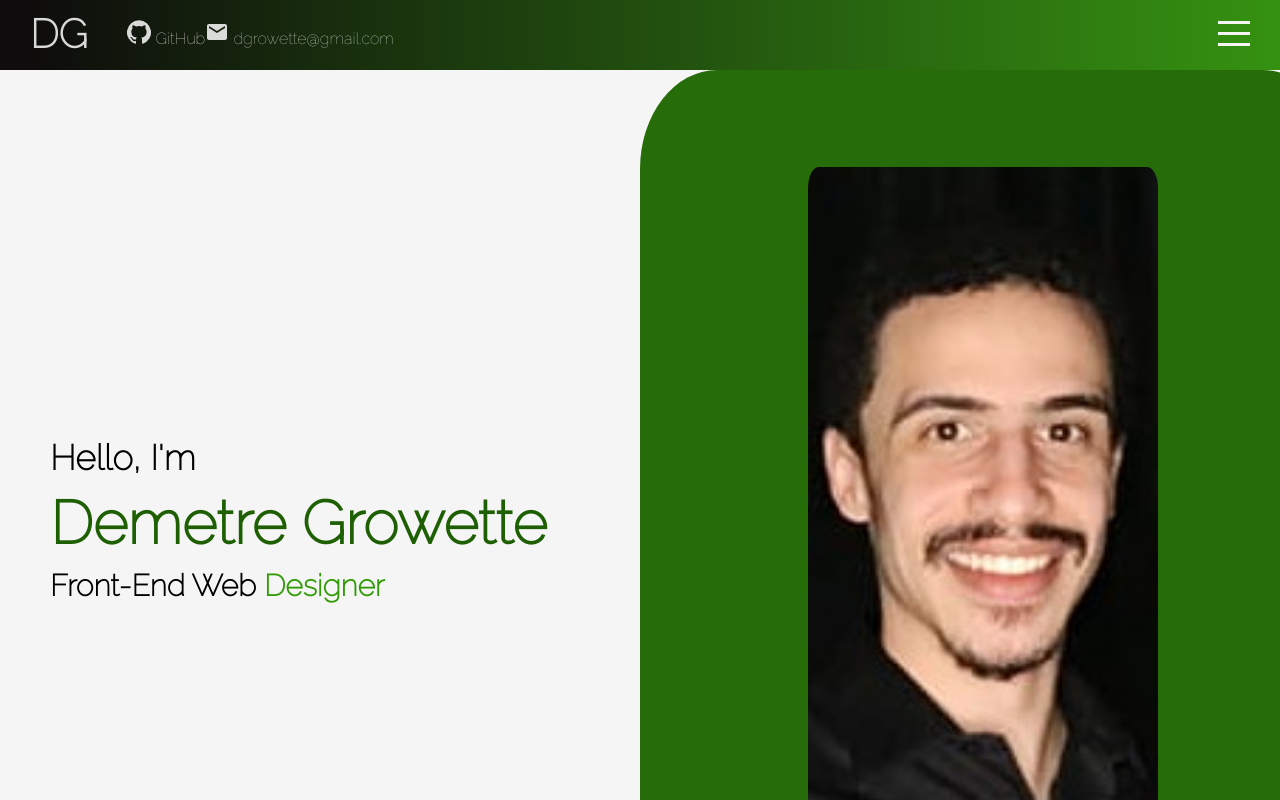
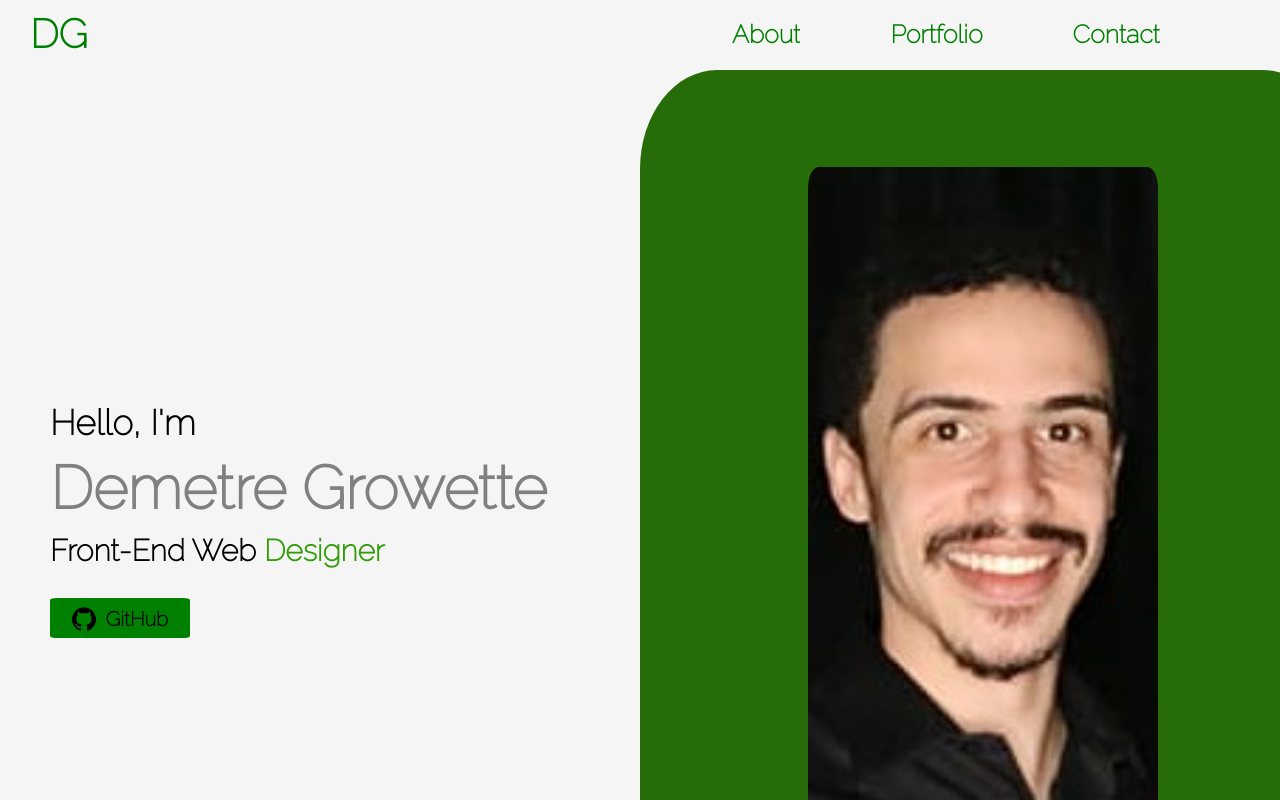
Before and after one commit to Trane7/portfolio, a React (Create React App) app in the folder portfolio/: page / in a window 1280 px wide. Built offline with nearby package versions, Linux system fonts and the light colour scheme; the HTML template or start-up script is replaced by a standard one.

Commit message:
fixed and aligned items on the left side of the intro page and go a functional button

```diff
--- a/portfolio/src/components/intro/Intro.jsx
+++ b/portfolio/src/components/intro/Intro.jsx
@@ -1,6 +1,7 @@
 import "./intro.scss";
 import { init } from 'ityped';
 import { useEffect, useRef } from "react";
+import {GitHub, Mail} from "@material-ui/icons";
 
 export default function Intro() {
 
@@ -22,10 +23,14 @@ export default function Intro() {
             <h2>Hello, I'm</h2>
             <h1>Demetre Growette</h1>
             <h3>Front-End Web <span ref={textRef}></span></h3>
+            <div className="itemContaner">
+            {/* <GitHub className="icon" /> add icons here */}
+            <a href="https://github.com/Trane7">
+            <button><GitHub className="icon" />GitHub</button>
+            </a>
+
+            </div>
           </div>
-          <a href="#portfolio">
-            <img src="assets/down.png" alt="" />
-          </a>
         </div>
         <div className="right">
         <div className="imgContainer">
--- a/portfolio/src/components/intro/intro.scss
+++ b/portfolio/src/components/intro/intro.scss
@@ -36,6 +36,7 @@
         flex: 0.5;
         position: relative;
 
+
         .wrapper{
             width: 100%;
             height: 100%;
@@ -45,16 +46,27 @@
             justify-content: center;
 
 
+
+
             @include mobile{
                 padding-left: 0;
                 align-items: center;
             }
 
 
+
+
+            a {
+                display: flex;
+                text-decoration: none;
+                margin-right: 60px;
+            }
+
+
             h1{
                 font-size: 60px;
                 margin: 10px 0;
-                color: rgb(29, 95, 2);
+                color: grey;
 
                 @include mobile{
                     font-size: 40px;
@@ -96,22 +108,24 @@
                     }
                 }
             }
-        }
-        a {
-            position: absolute;
-            bottom: 10px;
-            left: 40%;
 
-            img {
-                width: 30px;
-                background-color: transparent;
-                animation: arrowBlink 2s infinite;
+            button {
+                height: 40px;
+                width: 140px;
+                margin-top: 30px;
+                background-color: green;
+                border: whitesmoke;
+                border-radius: 5%;
+                cursor: pointer;
+                font-size: 20px;
+                font-weight: 600;
             }
 
-            @keyframes arrowBlink {
-                100%{
-                    opacity: 0;
-                }
+            .icon {
+                align-items: center;
+                vertical-align:text-bottom;
+                margin-right: 10px;
+                margin-top: 2px;
             }
         }
     }
--- a/portfolio/src/components/topbar/Topbar.jsx
+++ b/portfolio/src/components/topbar/Topbar.jsx
@@ -6,23 +6,13 @@ export default function Topbar({ menuOpen, setMenuOpen }) {
     <div className= {"topbar " + (menuOpen && "active")}>
       <div className="wrapper">
         <div className="left">
-          <a href="#intro" className="logo">DG</a>
-          <div className="itemContaner">
-          <GitHub className="icon" /> {/* add icons here*/}
-          <a href="https://github.com/Trane7">GitHub</a>
-          </div>
-          <div className="itemContaner">
-          <Mail className="icon" /> {/* add icons here*/}
-          <span>dgrowette@gmail.com</span>
-          </div>
+          <a href="#intro" className="logo"><span>DG</span></a>
         </div>
         {/* <h1></h1> */}
         <div className="right">
-          <div className="hamburger" onClick={()=> setMenuOpen(!menuOpen)}>
-            <span className="line1"></span>
-            <span className="line2"></span>
-            <span className="line3"></span>
-          </div>
+          <a href="">About</a>
+          <a href="">Portfolio</a>
+          <a href="">Contact</a>
         </div>
       </div>
     </div>
--- a/portfolio/src/components/topbar/topbar.scss
+++ b/portfolio/src/components/topbar/topbar.scss
@@ -1,36 +1,38 @@
 @import "../../global.scss";
 
-.topbar{
+.topbar {
   width: 100%;
   height: 70px;
-    background: linear-gradient(90deg, rgb(14, 12, 12) 2%, rgb(53, 146, 17) 100%);
-    color: rgba(245, 245, 245, 0.877);
+  background: whitesmoke;
+  color: green;
   position: fixed;
   top: 0;
   z-index: 3;
   transition: all 1s ease;
   text-decoration: none;
 
-    a{
-        color: whitesmoke;
+  a {
+    color: green;
     text-decoration: none;
+    justify-content: space-between;
+    align-items: center;
   }
 
   a:hover {
     color: rgb(13, 193, 224);
   }
 
-    .wrapper{
+  .wrapper {
     padding: 10px 30px;
     display: flex;
     align-items: center;
     justify-content: space-between;
 
-        .left{
+    .left {
       display: flex;
       align-items: center;
 
-            .logo{
+      .logo {
         font-size: 40px;
         font-weight: 700;
         text-decoration: none;
@@ -38,64 +40,56 @@
         margin-right: 40px;
       }
 
-            .itemContainer{
+      .itemContainer {
         display: flex;
         align-items: center;
         margin-right: 30px;
 
-                .icon{
+        .icon {
           font-size: 18px;
           margin-right: 5px;
         }
 
-                span{
+        span {
           font-size: 15px;
           font-weight: 500;
         }
-
-
       }
     }
-        .right{
-            .hamburger{
-                width: 32px;
-                height: 25px;
-                color: whitesmoke;
+    .right {
         display: flex;
-                flex-direction: column;
+        align-items: center;
+
+      a {
+        color: green;
+        text-decoration: none;
         justify-content: space-between;
-                cursor: pointer;
+        margin-right: 90px;
+        font-size: 25px;
+        font-weight: 900;
 
-                span{
-                    width: 100%;
-                    height: 3px;
-                    background-color: whitesmoke;
-                    transform-origin: left;
-                    transition: all 2s ease;
-                }
       }
     }
   }
 
-    &.active{
+  &.active {
     background-color: whitesmoke;
     color: rgb(53, 146, 17);
 
-
-        span{
-            color:whitesmoke;
+    span {
+      color: whitesmoke;
     }
 
-        .hamburger{
-            span{
-                &:first-child{
+    .hamburger {
+      span {
+        &:first-child {
           background-color: black;
           transform: rotate(45deg);
         }
-                &:nth-child(2){
+        &:nth-child(2) {
           opacity: 0;
         }
-                &:last-child{
+        &:last-child {
           background-color: black;
           transform: rotate(-45deg);
         }
```
Lines whose indentation alone changed are shown as unchanged.
